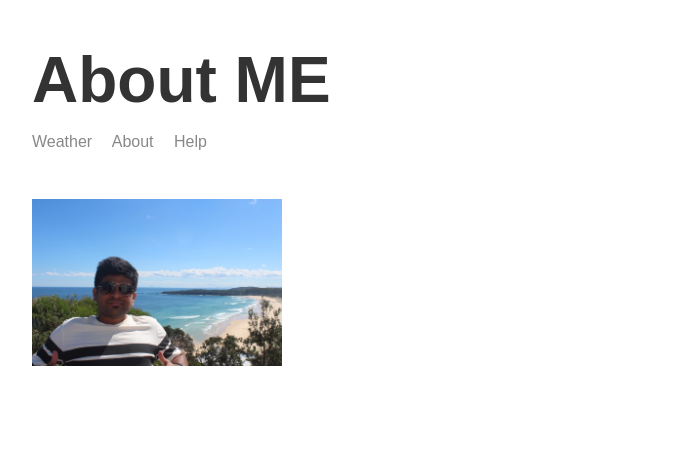
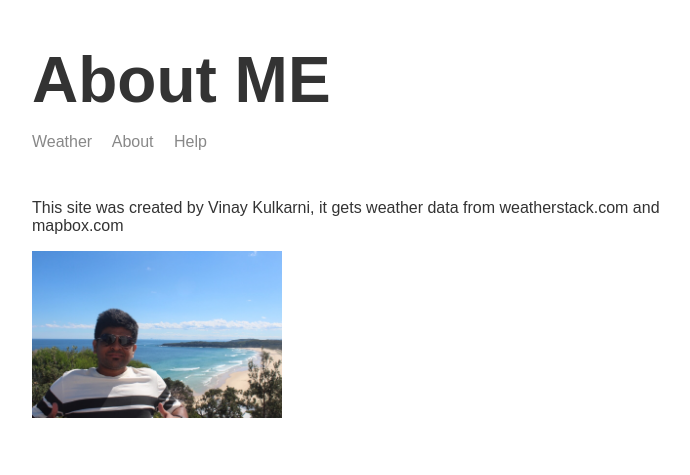
Before and after one commit to vinaysk99/node-weather-app, a Node server app: page /about in a window 1280 px wide. Shown: the top 475 px of the page, without its empty margins (283-973 px from the left). Run offline with Node 20, Linux system fonts and the light colour scheme.

Commit message:
minor changes

```diff
--- a/templates/views/about.hbs
+++ b/templates/views/about.hbs
@@ -10,6 +10,7 @@
     <body>
         <div class="main-content">
             {{>header}}
+            <p>This site was created by Vinay Kulkarni, it gets weather data from weatherstack.com and mapbox.com</p>
             <img class="portrait other" src="/img/V1.JPG">
         </div>
         {{>footer}}
--- a/templates/views/help.hbs
+++ b/templates/views/help.hbs
@@ -8,7 +8,7 @@
         <script src="/js/app.js"></script>
     </head>
     <body>
-        <div class="main-content"></div>
+        <div class="main-content">
             {{>header}}
             <h2>Please contact {{phoneNumber}} for any urgent issues</h2>
         </div>
```
